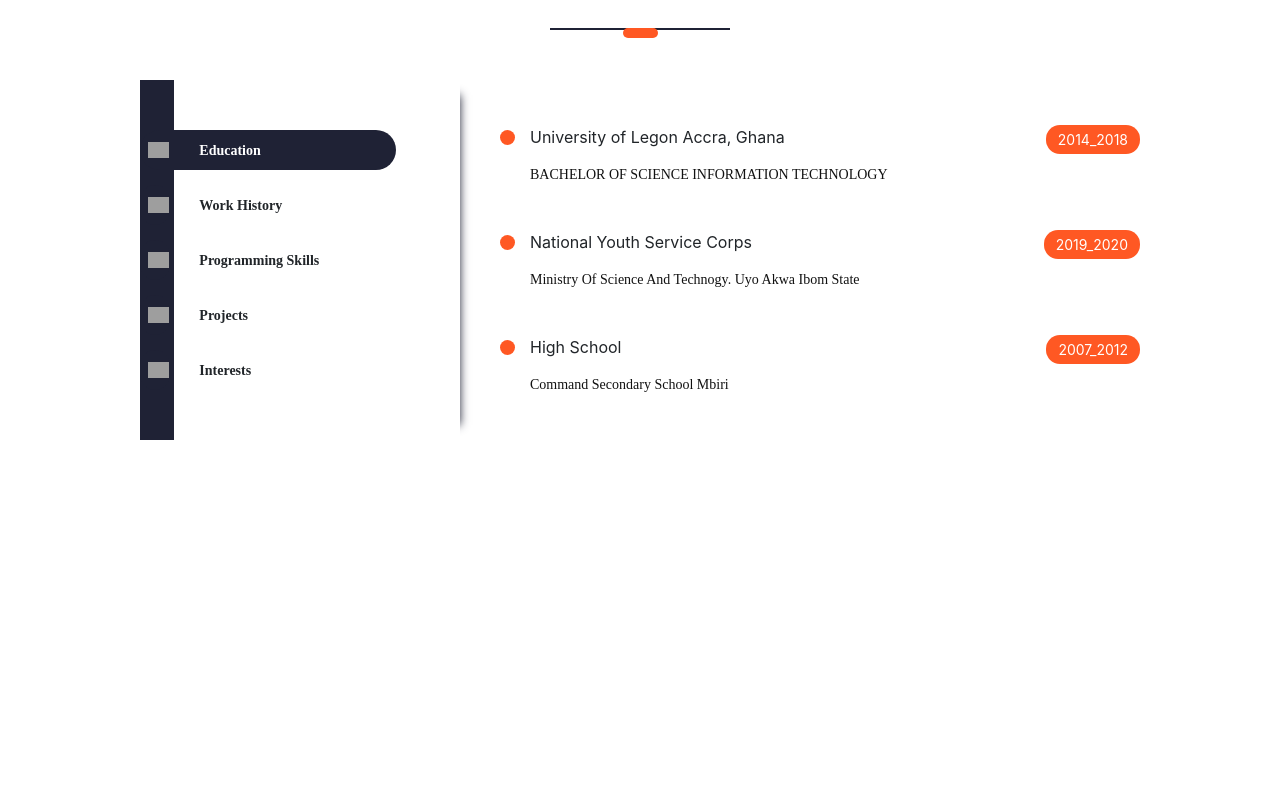
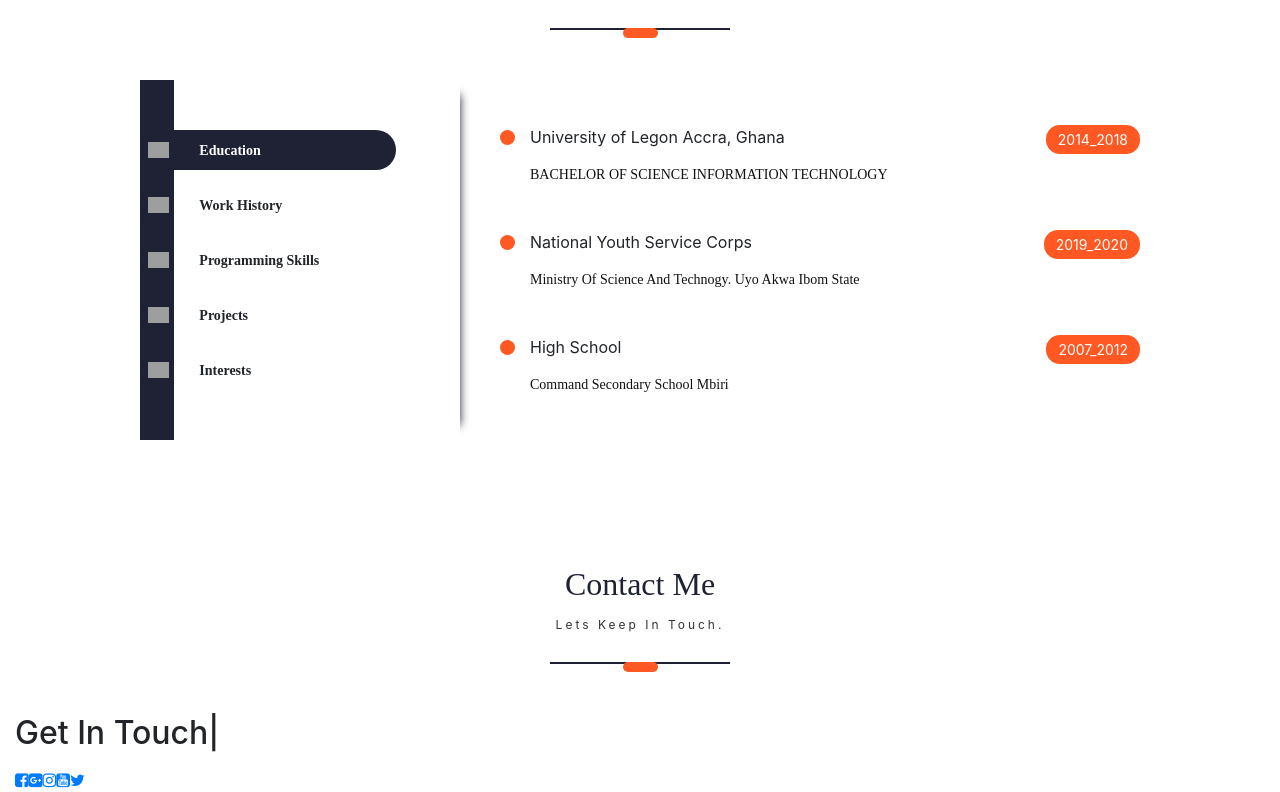
Before and after one commit to SatyaNithin69/prashanth-portfolio, a React (Create React App) app: page / in a window 1280 px wide. Shown: the part 1629-2421 px from the top of the page. Before the commit the page ends 2189 px from the top, so only its background shows below. Built offline with nearby package versions, Linux system fonts and the light colour scheme; grey boxes are pictures that could not be loaded; the HTML template or start-up script is replaced by a standard one; a web font is replaced by a local one.

Commit message:
Contactme screen

```diff
--- a/src/PortfolioContainer/ContactMe/ContactMe.js
+++ b/src/PortfolioContainer/ContactMe/ContactMe.js
@@ -0,0 +1,50 @@
+import React from 'react';
+import load from '../../images/load2.jpeg';
+import imgBack from '../../images/mailz.jpeg';
+import ScreenHeading from '../../utilities/ScreenHeading/ScreenHeading';
+import ScrollService from '../../utilities/ScrollService';
+import Animations from '../../utilities/Animations';
+import Typical from 'react-typical';
+import './ContactMe.css';
+
+const ContactMe = (props) => {
+  let fadeInScreenHandler = (screen) => {
+    if (screen.fadeScreen !== props.id) {
+      return;
+    }
+    Animations.animations.fadeInScreen(props.id);
+  };
+
+  const fadeInSubscription =
+    ScrollService.currentScreenFadeIn.subscribe(fadeInScreenHandler);
+
+  return (
+    <div className="main-container" id={props.id || ''}>
+      <ScreenHeading title={'Contact Me'} subHeading={'Lets Keep In Touch.'} />
+      <div className="central-form">
+        <div className="col">
+          <h2 className="title">
+            <Typical loop={Infinity} steps={['Get In Touch', 1000]} />
+          </h2>
+          <a href="#">
+            <i className="fa fa-facebook-square"></i>
+          </a>
+          <a href="#">
+            <i className="fa fa-google-plus-square"></i>
+          </a>
+          <a href="#">
+            <i className="fa fa-instagram"></i>
+          </a>
+          <a href="#">
+            <i className="fa fa-youtube-square"></i>
+          </a>
+          <a href="#">
+            <i className="fa fa-twitter"></i>
+          </a>
+        </div>
+      </div>
+    </div>
+  );
+};
+
+export default ContactMe;
--- a/src/utilities/commonUtilities.js
+++ b/src/utilities/commonUtilities.js
@@ -2,6 +2,7 @@ import Home from '../PortfolioContainer/Home/Home';
 import AboutMe from '../PortfolioContainer/AboutMe/AboutMe';
 import Resume from '../PortfolioContainer/Resume/Resume';
 import Testimonial from '../PortfolioContainer/Testimonial/Testimonial';
+import ContactMe from '../PortfolioContainer/ContactMe/ContactMe';
 
 export const TOTAL_SCREENS = [
   {
@@ -16,6 +17,10 @@ export const TOTAL_SCREENS = [
     screen_name: 'Resume',
     component: Resume,
   },
+  {
+    screen_name: 'Contact Me',
+    component: ContactMe,
+  },
 ];
 
 export const GET_SCREEN_INDEX = (screen_name) => {
```
Also changed, not shown: src/PortfolioContainer/ContactMe/ContactMe.css (added).
